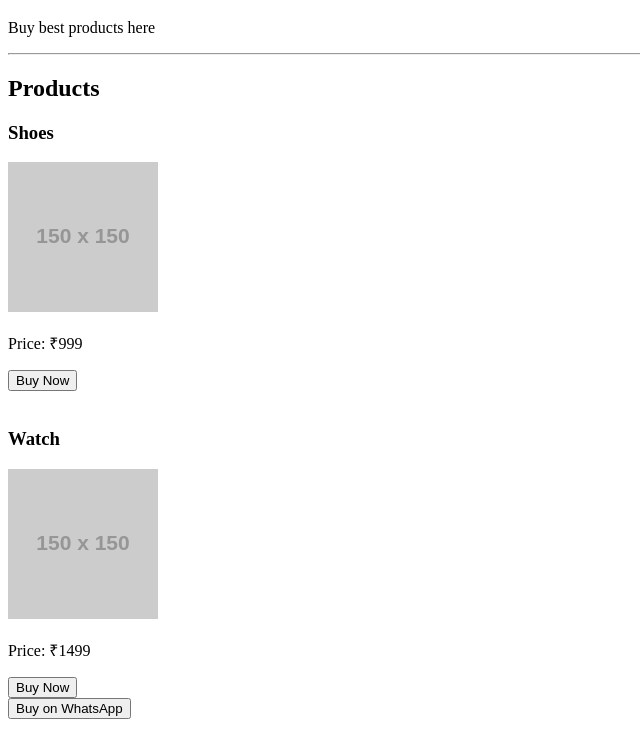
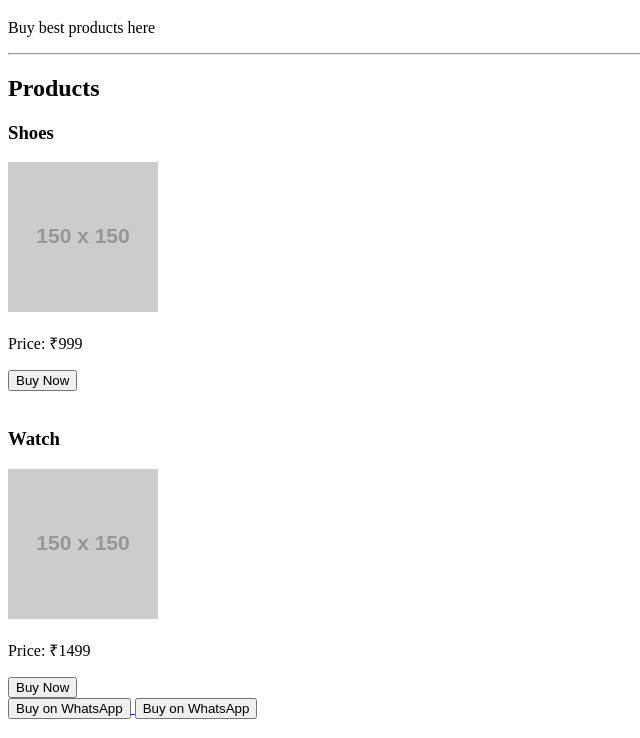
Before and after one commit to mrrahil141320-crypto/Nova-mart, a plain HTML site: page index.html in a window 1280 px wide. Shown: the part 62-800 px from the top of the page, without its empty margins (0-640 px from the left). Drawn offline with Linux system fonts and the light colour scheme; placeholder pictures from the web are drawn by us.

Commit message:
Update index.html

```diff
--- a/index.html
+++ b/index.html
@@ -33,3 +33,6 @@
 <a href="https://wa.me/916005303993?text=I want to buy Shoes" target="_blank">
   <button>Buy on WhatsApp</button>
 </a>
+<a href="https://wa.me/919XXXXXXXXX?text=I want to buy this product. My Name: ___, Phone: ___, Address: ___" target="_blank">
+  <button>Buy on WhatsApp</button>
+</a>
```
